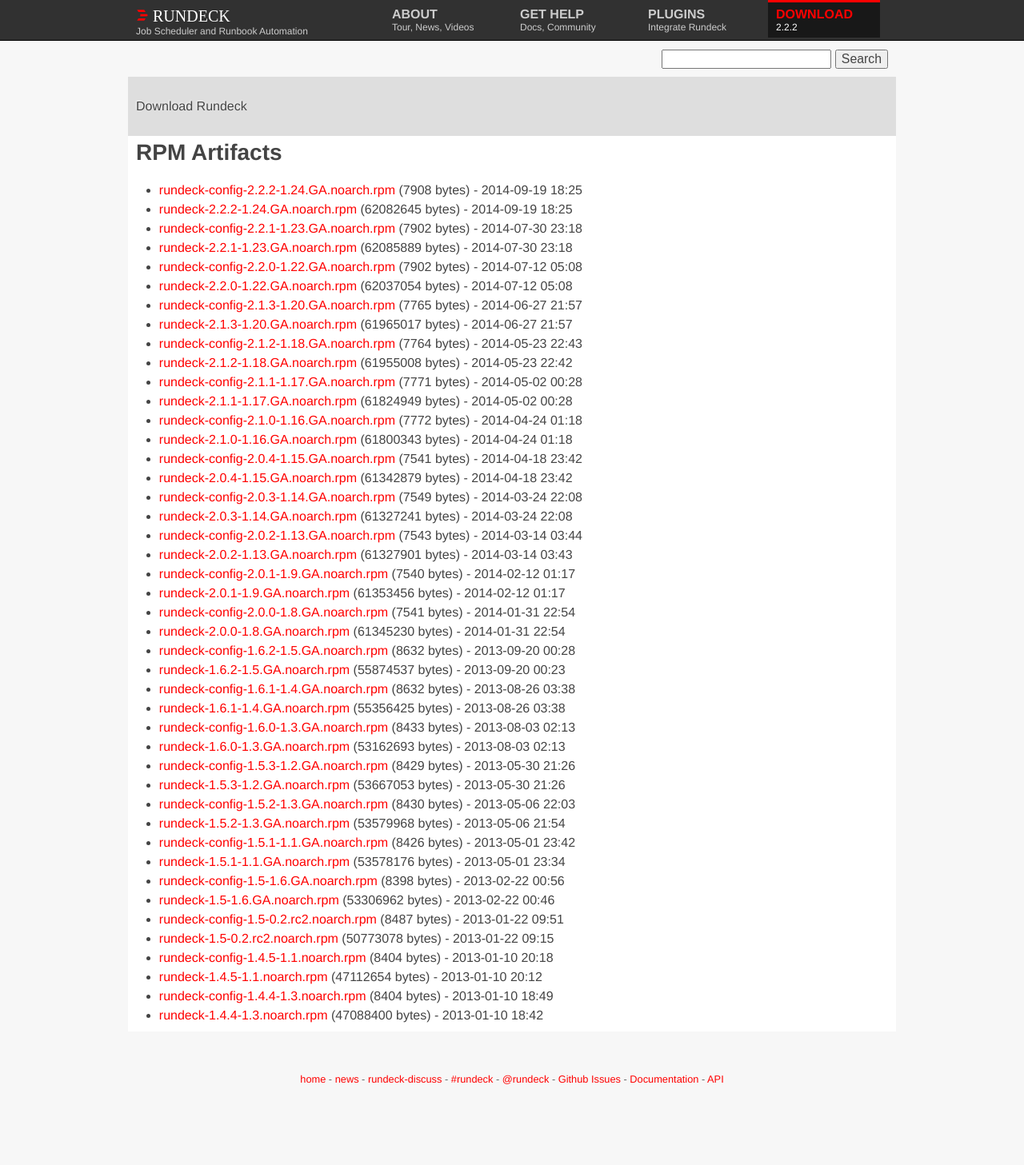
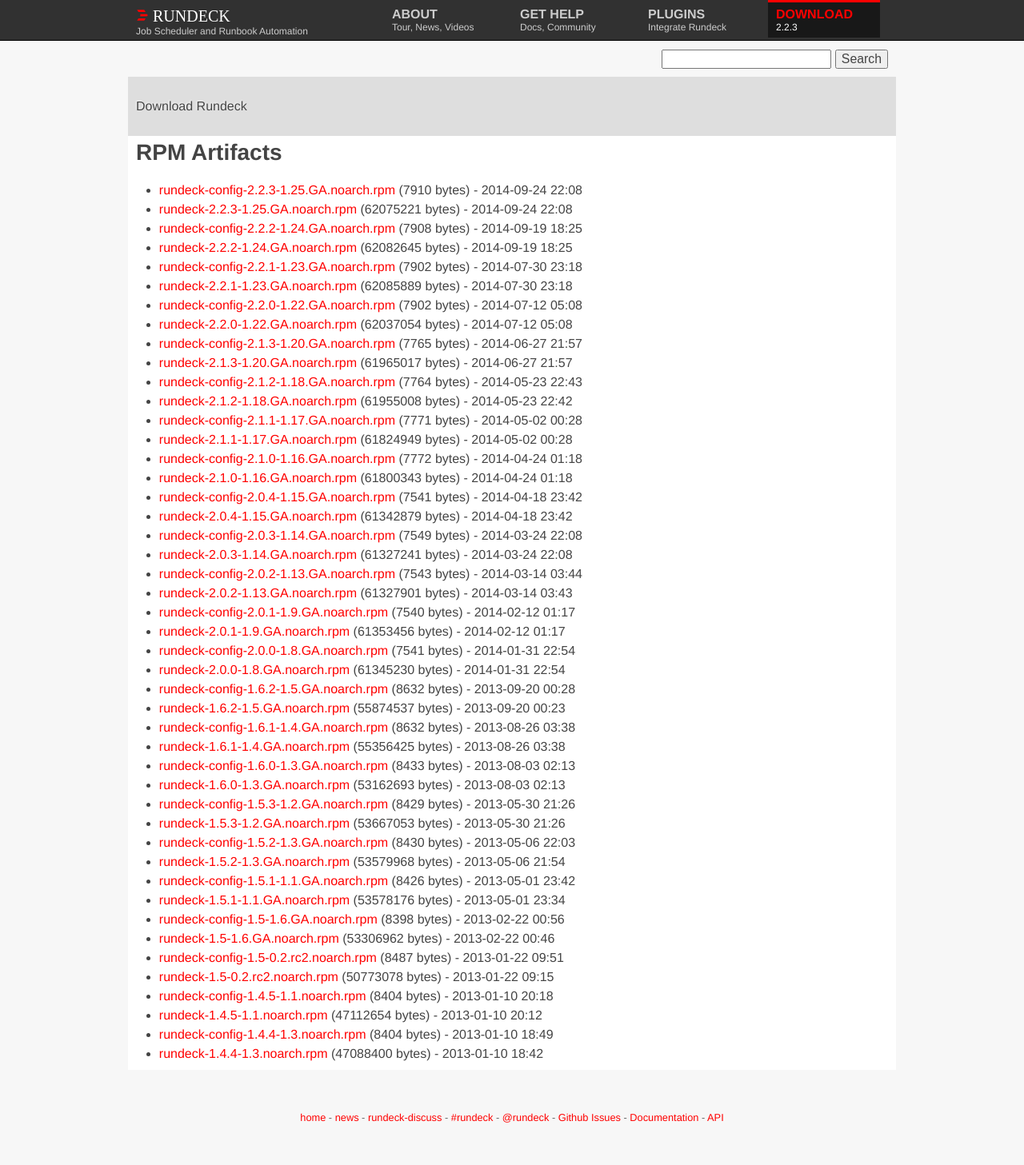
Before and after one commit to rundeck/rundeck-ghpages, a Jekyll site: the page built from download/rpm/index.md, in a window 1280 px wide. Shown: the whole page at 80% size. Built offline with Jekyll 4.4.1, drawn with Linux system fonts in a browser that asks for light colours; nearby versions of some CDN libraries; before the commit the page ends 1409 px from its top, so only the background shows below that.

Commit message:
Update site to 2.2.3 download links

```diff
--- a/_config.yml
+++ b/_config.yml
@@ -1,16 +1,16 @@
 baseurl: ""
 url: ""
 full_url: "http://www.rundeck.org"
-rd_version: "2.2.2"
-rd_jar_name: "rundeck-launcher-2.2.2.jar"
-rd_jar_sha: "50e73a1e360ec0b6dc5a309d3298bda6503b6937"
-rd_jar_url: "http://download.rundeck.org/jar/rundeck-launcher-2.2.2.jar"
-rd_jar_size: "57183674"
-rd_deb_name: "rundeck-2.2.2-1-GA.deb"
-rd_deb_url: "http://download.rundeck.org/deb/rundeck-2.2.2-1-GA.deb"
-rd_deb_sha: "2b757c5e7c78e9e77717d406c7acc5f896fa6d52"
-rd_deb_size: "62086200"
-rd_zipball: "https://github.com/dtolabs/rundeck/zipball/v2.2.2"
-rd_tarball: "https://github.com/dtolabs/rundeck/tarball/v2.2.2"
-rd_releasenotes: "https://github.com/dtolabs/rundeck/blob/v2.2.2/RELEASE.md"
+rd_version: "2.2.3"
+rd_jar_name: "rundeck-launcher-2.2.3.jar"
+rd_jar_sha: "44e96e764d079576853230f18c9c7f98c5bf42e8"
+rd_jar_url: "http://download.rundeck.org/jar/rundeck-launcher-2.2.3.jar"
+rd_jar_size: "57178511"
+rd_deb_name: "rundeck-2.2.3-1-GA.deb"
+rd_deb_url: "http://download.rundeck.org/deb/rundeck-2.2.3-1-GA.deb"
+rd_deb_sha: "a11d378abcbbbe88c3c09b94665785893cef3686"
+rd_deb_size: "62095204"
+rd_zipball: "https://github.com/dtolabs/rundeck/zipball/v2.2.3"
+rd_tarball: "https://github.com/dtolabs/rundeck/tarball/v2.2.3"
+rd_releasenotes: "https://github.com/dtolabs/rundeck/blob/v2.2.3/RELEASE.md"
 markdown: kramdown
--- a/download/rpm/index.md
+++ b/download/rpm/index.md
@@ -3,6 +3,8 @@
 layout: download
 download_type: RPM
 ---
+* [rundeck-config-2.2.3-1.25.GA.noarch.rpm](http://download.rundeck.org/rpm/rundeck-config-2.2.3-1.25.GA.noarch.rpm) (7910 bytes) - 2014-09-24 22:08
+* [rundeck-2.2.3-1.25.GA.noarch.rpm](http://download.rundeck.org/rpm/rundeck-2.2.3-1.25.GA.noarch.rpm) (62075221 bytes) - 2014-09-24 22:08
 * [rundeck-config-2.2.2-1.24.GA.noarch.rpm](http://download.rundeck.org/rpm/rundeck-config-2.2.2-1.24.GA.noarch.rpm) (7908 bytes) - 2014-09-19 18:25
 * [rundeck-2.2.2-1.24.GA.noarch.rpm](http://download.rundeck.org/rpm/rundeck-2.2.2-1.24.GA.noarch.rpm) (62082645 bytes) - 2014-09-19 18:25
 * [rundeck-config-2.2.1-1.23.GA.noarch.rpm](http://download.rundeck.org/rpm/rundeck-config-2.2.1-1.23.GA.noarch.rpm) (7902 bytes) - 2014-07-30 23:18
```
Also changed, not shown: download/deb/index.md (+1 -0 lines), download/jar/index.md (+1 -0 lines), download/war/index.md (+1 -0 lines).
